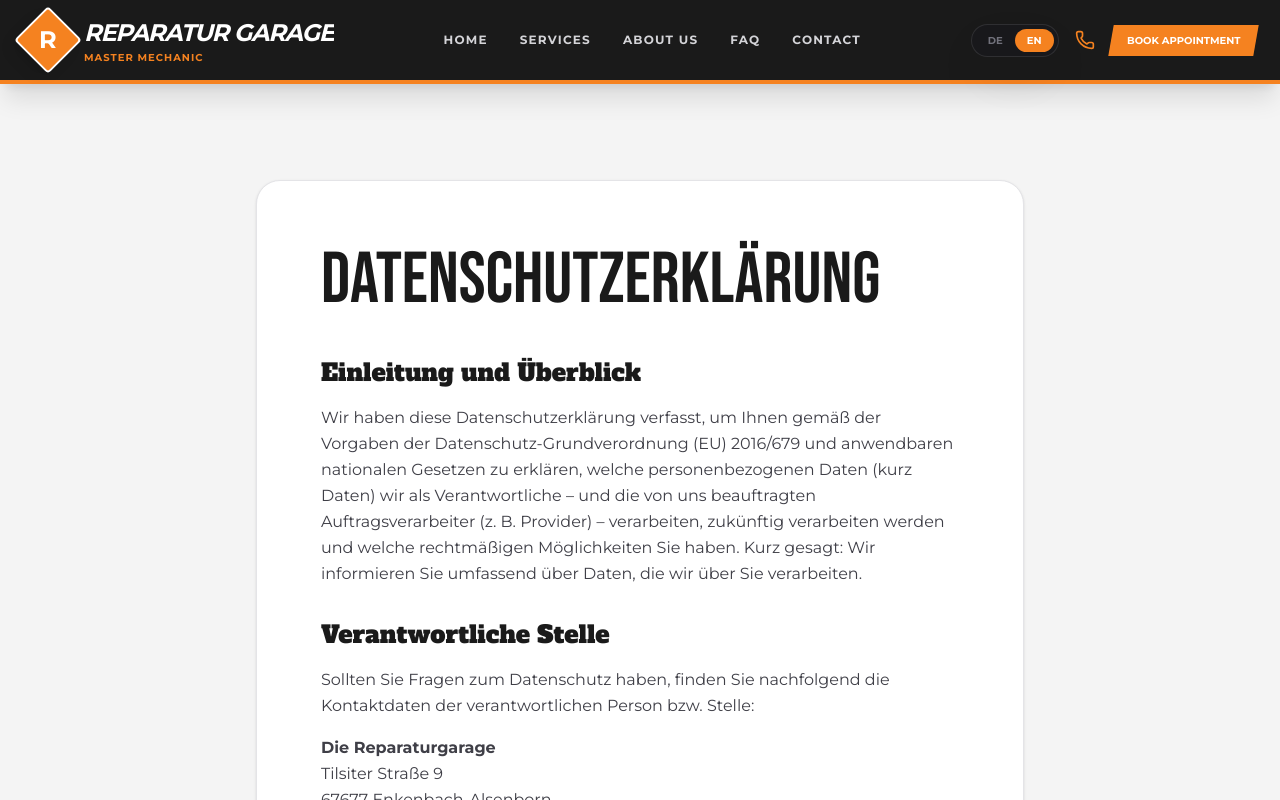
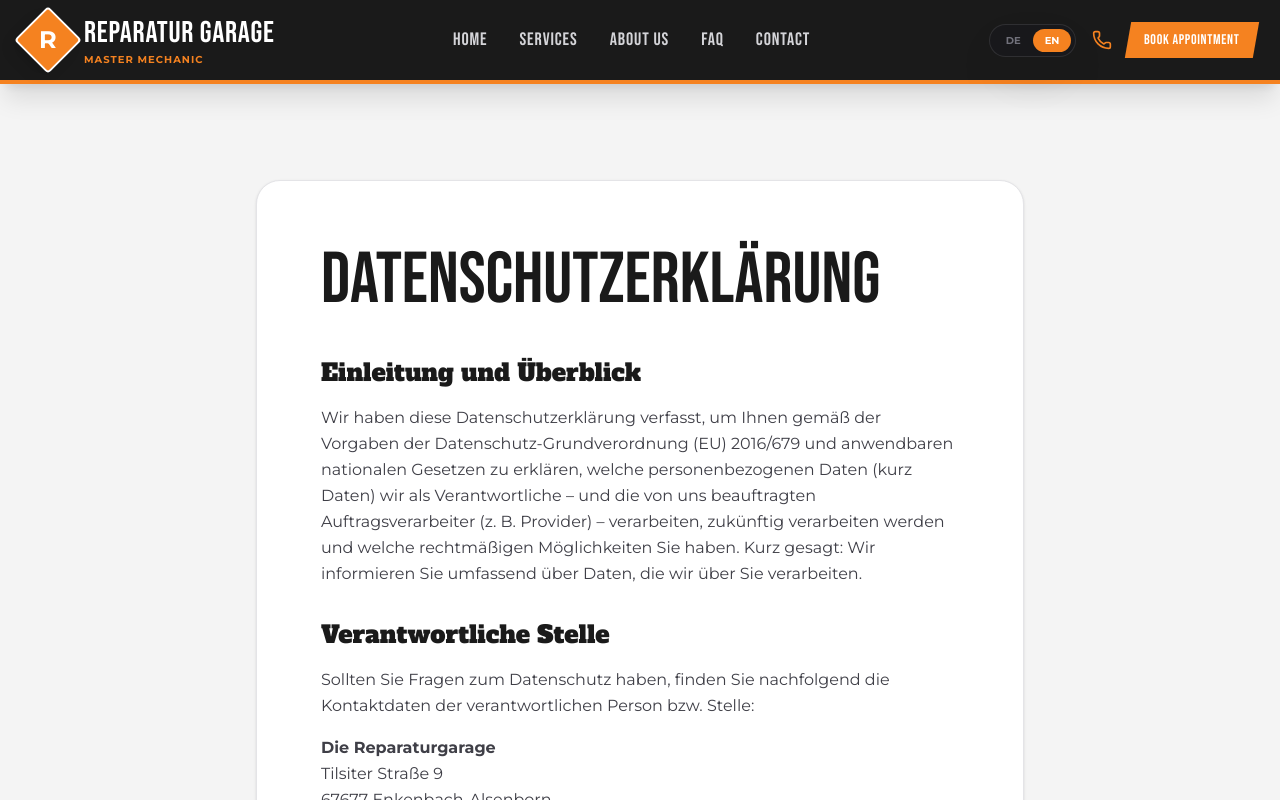
Before and after one commit to rezaivision-maker/die-reparatur-garage, a React (Vite) app: page /datenschutz in a window 1280 px wide. Shown: the top 800 px of the page. Built offline with nearby package versions, Linux system fonts and the light colour scheme.

Commit message:
Full typography consistency across all components (Process, Navigation, Footer, Gallery, FAQ, Reviews)

```diff
--- a/src/components/Footer.tsx
+++ b/src/components/Footer.tsx
@@ -12,7 +12,7 @@ export const Footer = () => {
           {/* Brand Info */}
           <div className="space-y-6">
             <div className="flex flex-col">
-              <h3 className="text-2xl font-black italic tracking-tighter leading-none text-white uppercase">DIE REPARATUR GARAGE</h3>
+              <h3 className="text-3xl font-normal tracking-wide leading-none text-white uppercase font-heading">DIE REPARATUR GARAGE</h3>
               <p className="text-[10px] uppercase tracking-[0.2em] text-brand-accent font-bold mt-2">Inh. Wishnu Pranatyo</p>
             </div>
             <p className="leading-relaxed opacity-80">
--- a/src/components/ImageGallery.tsx
+++ b/src/components/ImageGallery.tsx
@@ -39,7 +39,7 @@ export const ImageGallery = () => {
         <div className="flex flex-col md:flex-row md:items-end justify-between mb-12 gap-6">
           <div>
             <span className="text-brand-accent font-bold tracking-widest uppercase text-xs mb-4 block">Einblicke</span>
-            <h2 className="text-4xl font-bold text-brand-dark mb-4">Unsere Werkstatt</h2>
+            <h2 className="text-4xl font-normal text-brand-dark mb-4 font-display">Unsere Werkstatt</h2>
             <p className="text-zinc-600 max-w-xl">
               Modernstes Equipment trifft auf echtes Handwerk. Ein Blick hinter die Kulissen unserer täglichen Arbeit.
             </p>
--- a/src/components/MiniFAQ.tsx
+++ b/src/components/MiniFAQ.tsx
@@ -12,7 +12,7 @@ export const MiniFAQ = () => {
       <div className="max-w-4xl mx-auto px-6">
         <div className="text-center mb-16">
           <span className="text-brand-accent font-bold tracking-widest uppercase text-xs mb-4 block">{t.faq.tag}</span>
-          <h2 className="text-4xl font-bold text-brand-dark mb-4">{t.faq.title}</h2>
+          <h2 className="text-4xl font-normal text-brand-dark mb-4 font-display">{t.faq.title}</h2>
           <p className="text-zinc-600">{t.faq.subtitle}</p>
         </div>
 
--- a/src/components/Navigation.tsx
+++ b/src/components/Navigation.tsx
@@ -31,7 +31,7 @@ export const Navigation = () => {
             <span className="text-white font-black text-xl sm:text-2xl -rotate-45">R</span>
           </div>
           <div className="flex flex-col leading-none">
-            <h1 className="text-base sm:text-xl md:text-2xl font-black italic tracking-tighter text-white uppercase truncate max-w-[150px] sm:max-w-none">
+            <h1 className="text-xl sm:text-2xl md:text-3xl font-normal tracking-wide text-white uppercase truncate max-w-[150px] sm:max-w-none font-heading">
               REPARATUR GARAGE
             </h1>
             <p className="text-[8px] sm:text-[10px] uppercase tracking-[0.1em] text-brand-accent font-bold mt-1">
@@ -41,7 +41,7 @@ export const Navigation = () => {
         </Link>
 
         {/* CENTER: Desktop Navigation (Hidden on Mobile) */}
-        <div className="hidden lg:flex items-center gap-6 xl:gap-8 text-[11px] xl:text-[12px] font-bold uppercase tracking-widest text-zinc-300">
+        <div className="hidden lg:flex items-center gap-6 xl:gap-8 text-base xl:text-lg font-normal uppercase tracking-wider text-zinc-300 font-heading">
           {links.map((link) => (
             <Link
               key={link.path}
@@ -85,9 +85,9 @@ export const Navigation = () => {
             </a>
             <Link
               to="/kontakt"
-              className="px-4 py-2 bg-brand-accent text-white font-black uppercase text-[10px] skew-x-[-10deg] hover:bg-white hover:text-brand-dark transition-all transform"
+              className="px-4 py-2 bg-brand-accent text-white font-normal uppercase text-sm skew-x-[-10deg] hover:bg-white hover:text-brand-dark transition-all transform font-heading"
             >
-              <div className="skew-x-[10deg]">{t.nav.cta}</div>
+              <div className="skew-x-[10deg] tracking-wider">{t.nav.cta}</div>
             </Link>
           </div>
 
@@ -133,7 +133,7 @@ export const Navigation = () => {
                     <Link
                       to={link.path}
                       onClick={() => setIsOpen(false)}
-                      className={`text-3xl font-black uppercase tracking-tighter transition-colors ${location.pathname === link.path ? 'text-brand-accent' : 'text-white hover:text-brand-accent'}`}
+                      className={`text-5xl font-normal uppercase tracking-wide transition-colors font-heading ${location.pathname === link.path ? 'text-brand-accent' : 'text-white hover:text-brand-accent'}`}
                     >
                       {link.name}
                     </Link>
@@ -152,7 +152,7 @@ export const Navigation = () => {
                 <Link
                   to="/kontakt"
                   onClick={() => setIsOpen(false)}
-                  className="block w-full py-5 bg-brand-accent text-white font-black uppercase text-center rounded-xl shadow-lg hover:bg-white hover:text-brand-dark transition-all"
+                  className="block w-full py-5 bg-brand-accent text-white font-normal uppercase text-center rounded-xl shadow-lg hover:bg-white hover:text-brand-dark transition-all font-heading text-2xl tracking-wider"
                 >
                   {t.nav.cta}
                 </Link>
--- a/src/components/Process.tsx
+++ b/src/components/Process.tsx
@@ -16,7 +16,7 @@ export const Process = () => {
       <div className="max-w-7xl mx-auto px-6 relative z-10">
         <div className="text-center mb-16">
           <span className="text-brand-accent font-bold tracking-widest uppercase text-xs mb-4 block">{t.process.tag}</span>
-          <h2 className="text-4xl font-bold mb-4">{t.process.title}</h2>
+          <h2 className="text-4xl lg:text-5xl font-normal mb-4 font-display">{t.process.title}</h2>
           <p className="text-zinc-400 max-w-2xl mx-auto">
             {t.process.subtitle}
           </p>
@@ -37,13 +37,13 @@ export const Process = () => {
                 transition={{ delay: index * 0.2 }}
                 className="bg-zinc-800/50 backdrop-blur-md border border-white/10 p-8 rounded-2xl relative z-10 hover:border-brand-accent/50 transition-colors"
               >
-                <div className="absolute -top-4 -left-4 w-12 h-12 bg-brand-accent text-white font-black text-xl flex items-center justify-center rounded-xl shadow-lg transform rotate-[-5deg]">
+                <div className="absolute -top-4 -left-4 w-12 h-12 bg-brand-accent text-white font-black text-xl flex items-center justify-center rounded-xl shadow-lg transform rotate-[-5deg] font-heading">
                   0{index + 1}
                 </div>
                 <div className="w-14 h-14 bg-white/5 rounded-full flex items-center justify-center mb-6 mt-4">
                   {Icon && <Icon className="w-6 h-6 text-brand-accent" />}
                 </div>
-                <h3 className="text-xl font-bold mb-3">{step.title}</h3>
+                <h3 className="text-xl font-normal mb-3 font-display">{step.title}</h3>
                 <p className="text-zinc-400 font-light leading-relaxed">
                   {step.desc}
                 </p>
--- a/src/components/Reviews.tsx
+++ b/src/components/Reviews.tsx
@@ -45,7 +45,7 @@ export const Reviews = () => {
             <Star className="w-4 h-4 text-brand-accent fill-brand-accent" />
             <span className="text-xs font-bold uppercase tracking-widest text-brand-dark">{t.reviews.tag}</span>
           </motion.div>
-          <h2 className="text-4xl font-bold text-brand-dark mb-4">{t.reviews.title}</h2>
+          <h2 className="text-4xl font-normal text-brand-dark mb-4 font-display">{t.reviews.title}</h2>
           <p className="text-zinc-600 max-w-2xl mx-auto">
             {t.reviews.subtitle}
           </p>
--- a/src/components/VideoPlaceholder.tsx
+++ b/src/components/VideoPlaceholder.tsx
@@ -15,7 +15,7 @@ export const VideoPlaceholder = () => {
         <div className="w-20 h-20 bg-brand-accent rounded-full flex items-center justify-center cursor-pointer hover:scale-110 transition-transform duration-300 shadow-xl shadow-brand-accent/30 mb-6">
           <PlayCircle className="w-10 h-10 text-white ml-1" />
         </div>
-        <h3 className="text-2xl md:text-4xl font-bold text-white mb-4">Ein Blick in unsere Halle</h3>
+        <h3 className="text-2xl md:text-4xl font-normal text-white mb-4 font-display">Ein Blick in unsere Halle</h3>
         <p className="text-zinc-300 max-w-xl text-sm md:text-base font-light">
           (Hier ist der perfekte Platz für ein hochwertiges Werkstatt-Video oder einen Imagefilm. Bewegtbild schafft das größte Vertrauen!)
         </p>
```
